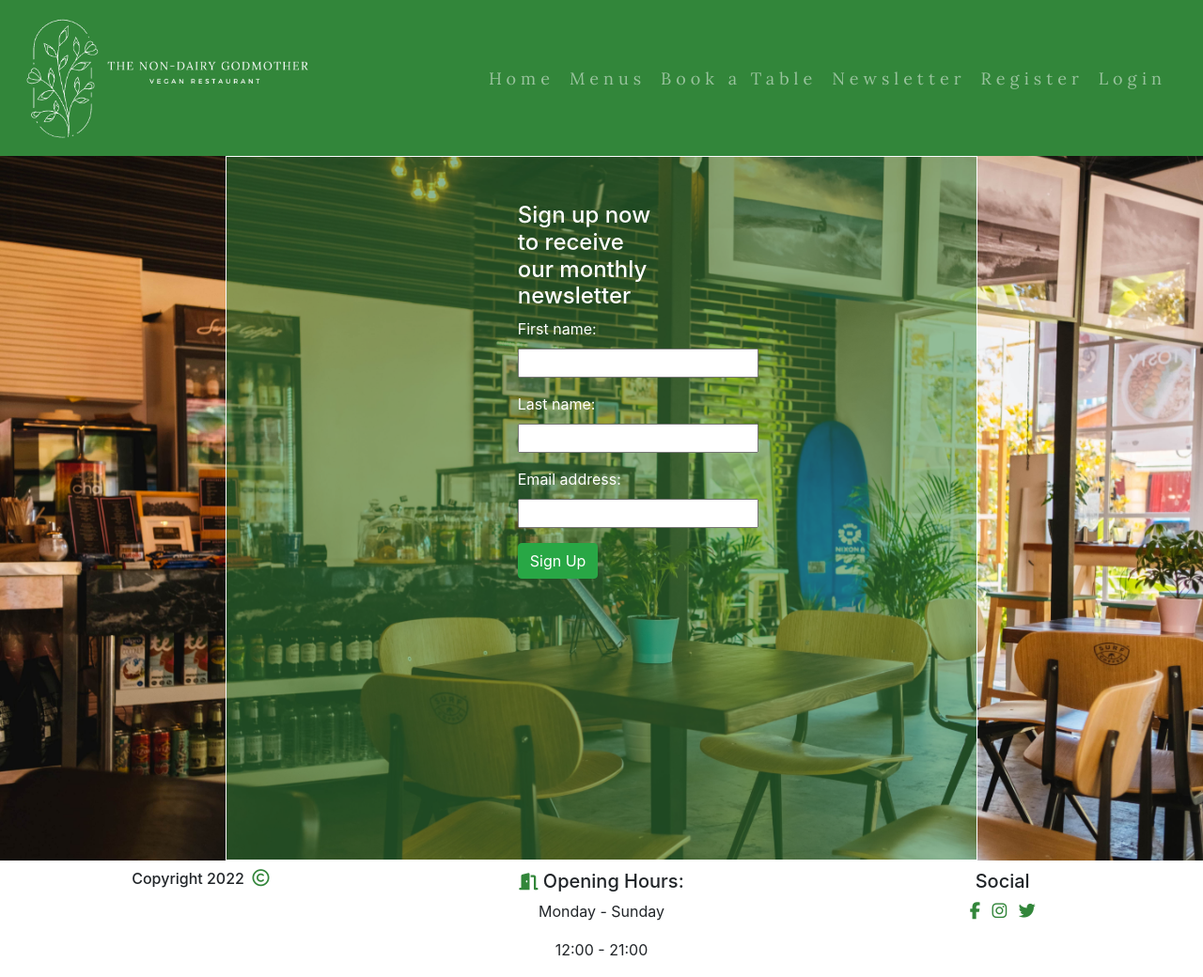
After one commit to Martiless/nondairy-godmother, a Django app: page /sign_up/ in a window 1280 px wide. The commit adds this page. Shown: the whole page at 94% size. Run offline with Django 3.2, Linux system fonts and the light colour scheme; some libraries are stand-ins or nearby versions.

Commit message:
Create Sign up function

```diff
--- a/bookingsystem/forms.py
+++ b/bookingsystem/forms.py
@@ -1,6 +1,6 @@
 from django.forms import ModelForm
 from django import forms
-from .models import Booking
+from .models import Booking, SignUp
 
 
 class DateInput(forms.DateInput):
@@ -29,3 +29,16 @@ class OnlineForm(ModelForm):
         widgets = {
             'date': DateInput()
         }
+
+class SignUpForm(ModelForm):
+    """
+    This form is connected with the Signup view
+    so that visiters to the site can sign up
+    for the restaurants newsletter
+    """
+    class Meta:
+        """Defines which model to pull the
+        fields from"""
+        model = SignUp
+        # Tell the form to use all the fields provided
+        fields = '__all__'
--- a/bookingsystem/models.py
+++ b/bookingsystem/models.py
@@ -51,7 +51,7 @@ TABLE_CHOICE = (
 
 class Booking(models.Model):
     """
-    Model to be used in the forms.py and views.py.
+    Model to be used in the forms.py and views.py for the booking form.
     It uses the User Foreign Key so that each book will be associated with a
     specific user.
     The rest of the information is saved for the booking
@@ -80,3 +80,20 @@ class Booking(models.Model):
 
     def __str__(self):
         return self.name
+
+
+class SignUp(models.Model):
+    """
+    Model to be used in the forms.py for the sign up to newsletter in the footer
+    of each page a user goes onto.
+    It uses the User Foreign Key so that each book will be associated with a
+    specific user.
+    The rest of the information is saved for the booking
+    """
+
+    first_name = models.CharField(max_length=60, null=True, blank=True)
+    last_name = models.CharField(max_length=60, null=True, blank=True)
+    email_address = models.EmailField(null=True, blank=True)
+
+    def __str__(self):
+        return self.first_name
--- a/bookingsystem/urls.py
+++ b/bookingsystem/urls.py
@@ -14,6 +14,7 @@ urlpatterns = [
     path('bookings/', views.BookingView.as_view(), name='bookings'),
     path('menus/', views.Menus.as_view(), name='menus'),
     path('thank_you/', views.ThankYou.as_view(), name='thank_you'),
+    path('sign_up/', views.SignUpView.as_view(), name='sign_up'),
     path('my_bookings/', views.ListBookingView.as_view(), name='my_bookings'),
     path('edit_bookings/<booking_id>', views.edit_booking_view, name='edit'),
     path('delete_booking/<booking_id>', views.delete_booking, name='delete'),
--- a/bookingsystem/views.py
+++ b/bookingsystem/views.py
@@ -2,8 +2,8 @@ from django.shortcuts import render, redirect, get_object_or_404
 from django.views import generic
 from django.contrib import messages
 from django.views.generic.edit import FormView
-from .forms import OnlineForm
-from .models import Booking
+from .forms import OnlineForm, SignUpForm
+from .models import Booking, SignUp
 
 
 class Home(generic.DetailView):
@@ -142,3 +142,34 @@ def delete_booking(request, booking_id):
     # Pops up a message to the user when a bookings is cancelled
     messages.success(request, 'Your booking has been cancelled')
     return redirect('/')
+
+
+class SignUpView(FormView):
+    """
+    Renders the Sign up form page in the browser
+    Using the SignUpForm created in the forms.py file
+    When the Sign up form is completed and submitted
+    the user will receive a message to say it was
+    successful.
+    """
+    template_name = 'sign_up.html'
+    form_class = SignUpForm
+
+    def sign_up_view(self, request):
+        return render(request, 'sign_up.html')
+
+    def post(self, request):
+        """
+        Uses the SignUpForm from forms.py
+        Checks if all the infromation in valid
+        and then saves it to the database.
+        Once the information is saved the site
+        visitor will receive a pop up message
+        """
+        form = SignUpForm(data=request.POST)
+        if form.is_valid():
+            form.save()
+        # Pops up a message to the site visitor when their information
+        # has been saved
+        messages.success(request, 'Thank you for signing up to our newsletter')
+        return redirect('/')
--- a/templates/base.html
+++ b/templates/base.html
@@ -35,6 +35,9 @@
                 </li>
                 <li class="nav-item">
                     <a class="nav-link" href="{% url 'bookingsystem:bookings' %}">Book a Table</a>
+                </li>
+                <li class="nav-item">
+                    <a class="nav-link" href="{% url 'bookingsystem:sign_up' %}">Newsletter</a>
                 </li>
                 <!--The My Bookings and Log out tabs will only appear
                 if the an autherised user is logged in -->
--- /dev/null
+++ b/templates/sign_up.html
@@ -0,0 +1,24 @@
+{% extends "base.html" %}
+
+{% block content %}
+
+<section id="booking" class="book_a_table">
+    <div class="booking_container">
+        <div class="row">
+            <div class="col-md-3 mt-5 offset-md-3">
+                <div>
+                    <h4>Sign up now to receive our monthly newsletter</h4>
+                </div>
+                <form method="POST">
+                    {% csrf_token %}
+                    {{form.as_p}}
+
+                    <button id="submit-button" class="btn btn-success">Sign Up</button>
+                </form>
+            </div>
+        </div>
+    </div>
+</section>
+
+
+{%endblock%}
```
Also changed, not shown: TESTING.MD (added), WIREFRAME.MD (added), bookingsystem/migrations/0005_signup.py (added).
